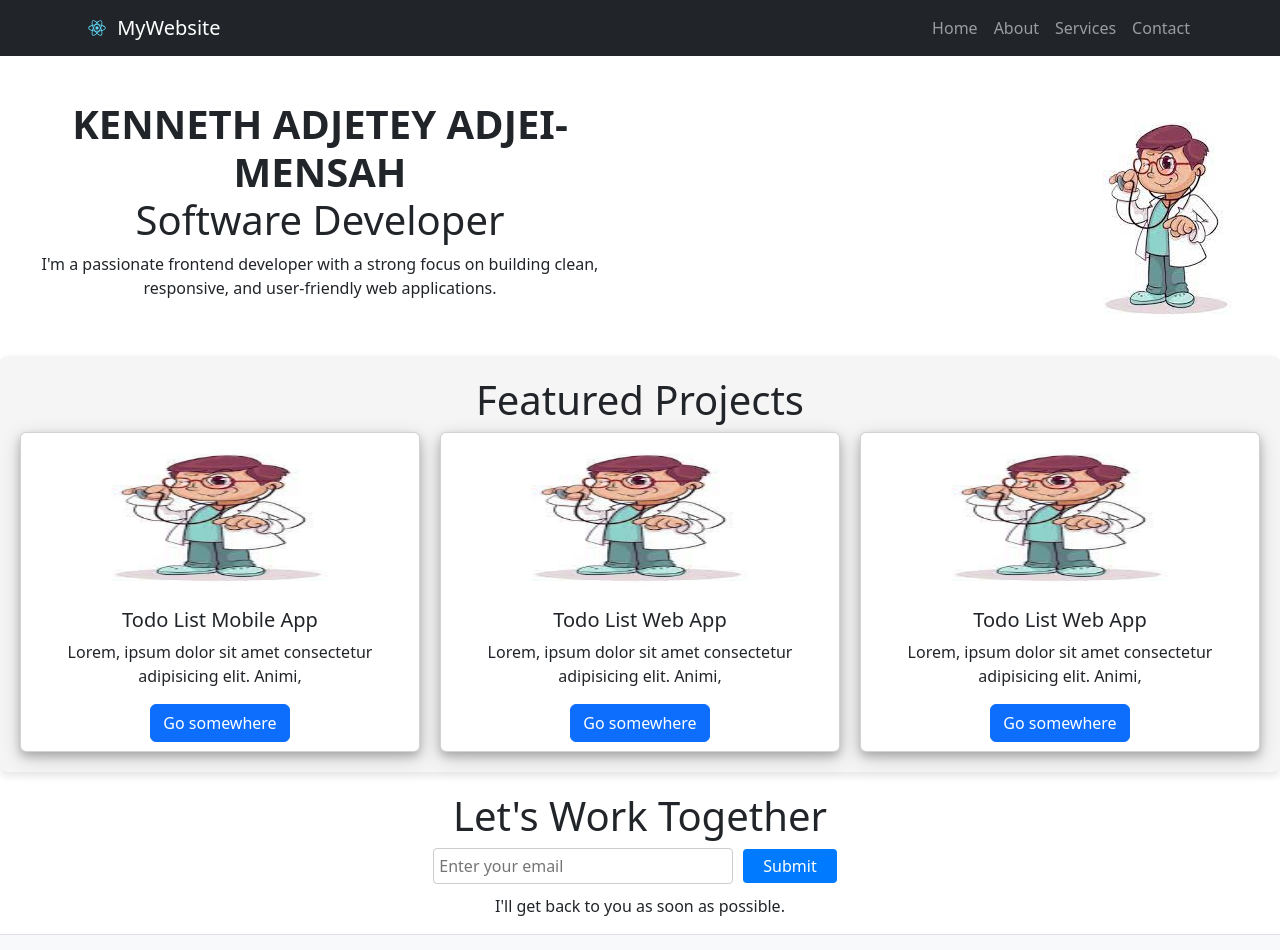
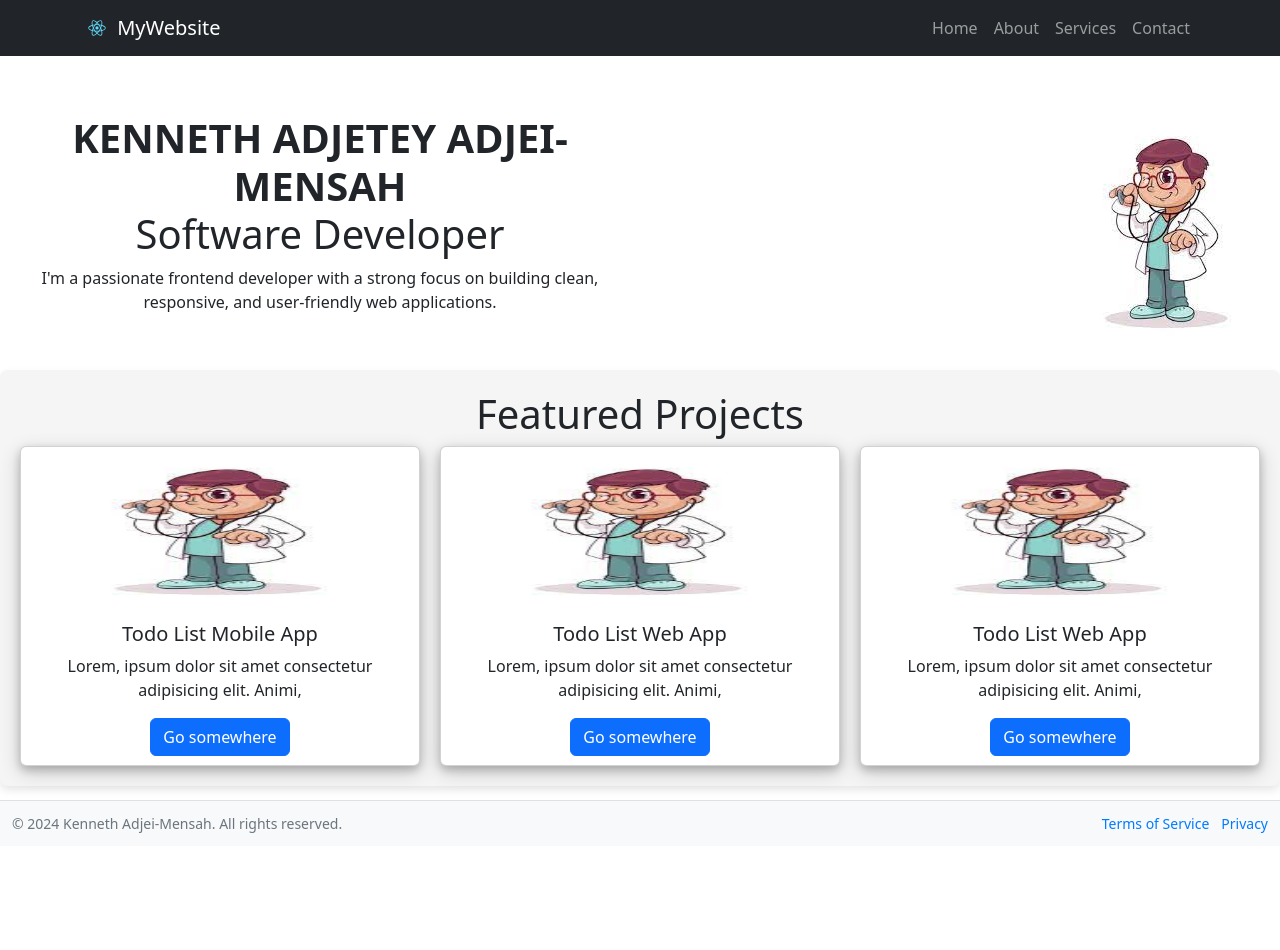
Before and after one commit to kencal20/main_portfolio, a React (Create React App) app: page / in a window 1280 px wide. Shown: the top 950 px of the page. After the commit the page ends 846 px from the top, so only its background shows below. Built offline with nearby package versions, Linux system fonts and the light colour scheme.

Commit message:
removing non-needed form from home page

```diff
--- a/src/screens/homeScreen.jsx
+++ b/src/screens/homeScreen.jsx
@@ -5,7 +5,9 @@ import { cardData } from '../components/projectcardData';
 import styles from '../css/homeSceeen.module.css';
 
 
+
 export default function HomeScreen() {
+
   return (
     <div className={styles.mainContainer}>
       <div className={styles.intro}>
@@ -43,21 +45,6 @@ export default function HomeScreen() {
             ))}
           </div>
         </section>
-        <section className={styles.contactSection}>
-          <h1>Let's Work Together</h1>
-          <form className={styles.contactForm}>
-            <input
-              type="email"
-              placeholder="Enter your email"
-              className={styles.emailInput}
-              required
-            />
-            <button type="submit" className={styles.submitButton}>Submit</button>
-          </form>
-          <p>
-            I'll get back to you as soon as possible.
-          </p>
-        </section>
       </div>
     </div>
   );
```
